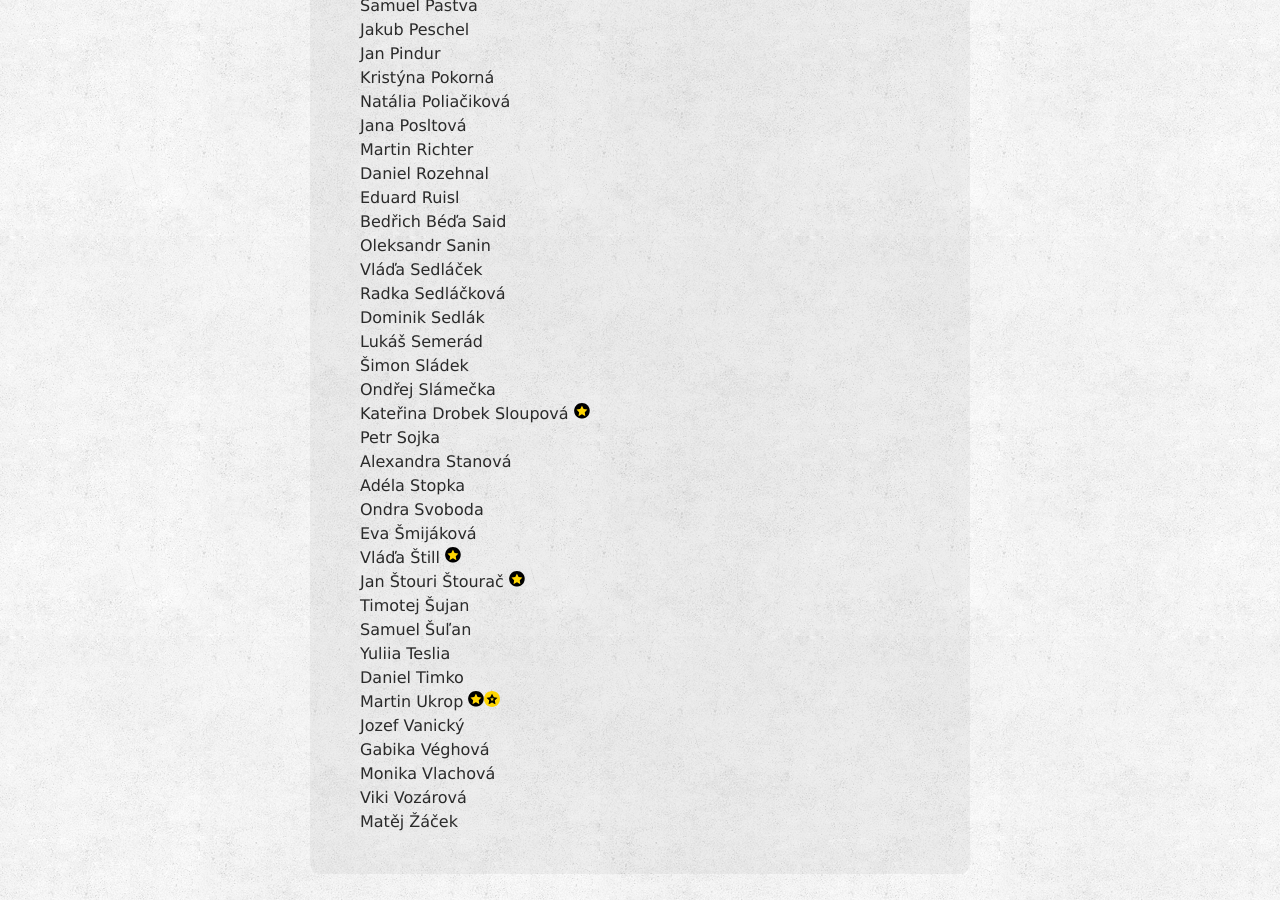
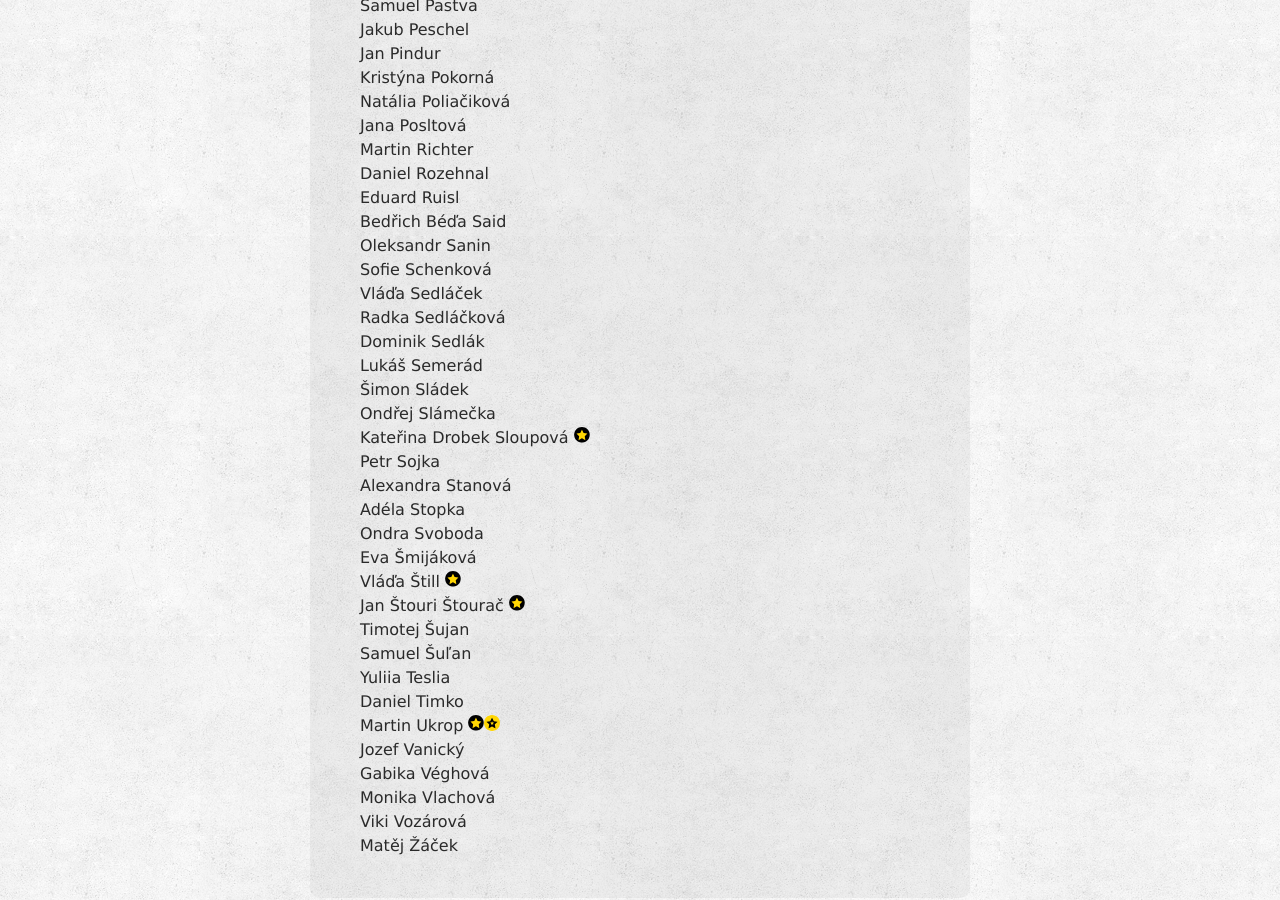
Before and after one commit to zverinec/zverinec-web, a Jekyll site: the page built from _pages/members.md, in a window 1280 px wide and 900 px high, scrolled down 3564 px. Built offline with Jekyll 4.4.1, drawn with Linux system fonts in a browser that asks for light colours; comment, search, counter and statistics services are not loaded.

Commit message:
Added a member

```diff
--- a/_pages/members.md
+++ b/_pages/members.md
@@ -142,6 +142,7 @@ Daniel Rozehnal<br/>
 Eduard Ruisl<br/>
 Bedřich Béďa Said<br/>
 Oleksandr Sanin<br/>
+Sofie Schenková<br/>
 Vláďa Sedláček<br/>
 Radka Sedláčková<br/>
 Dominik Sedlák<br/>
```
